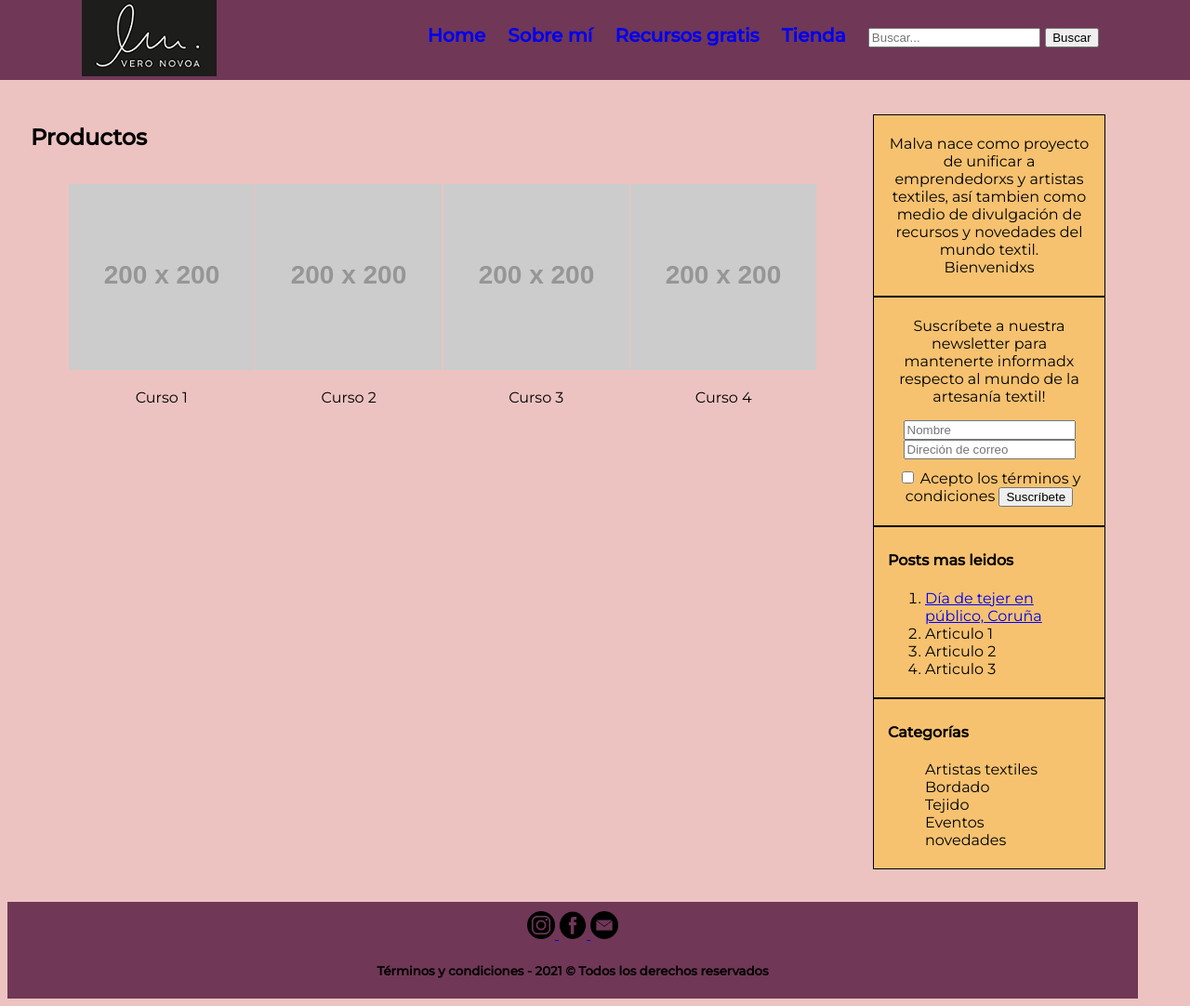
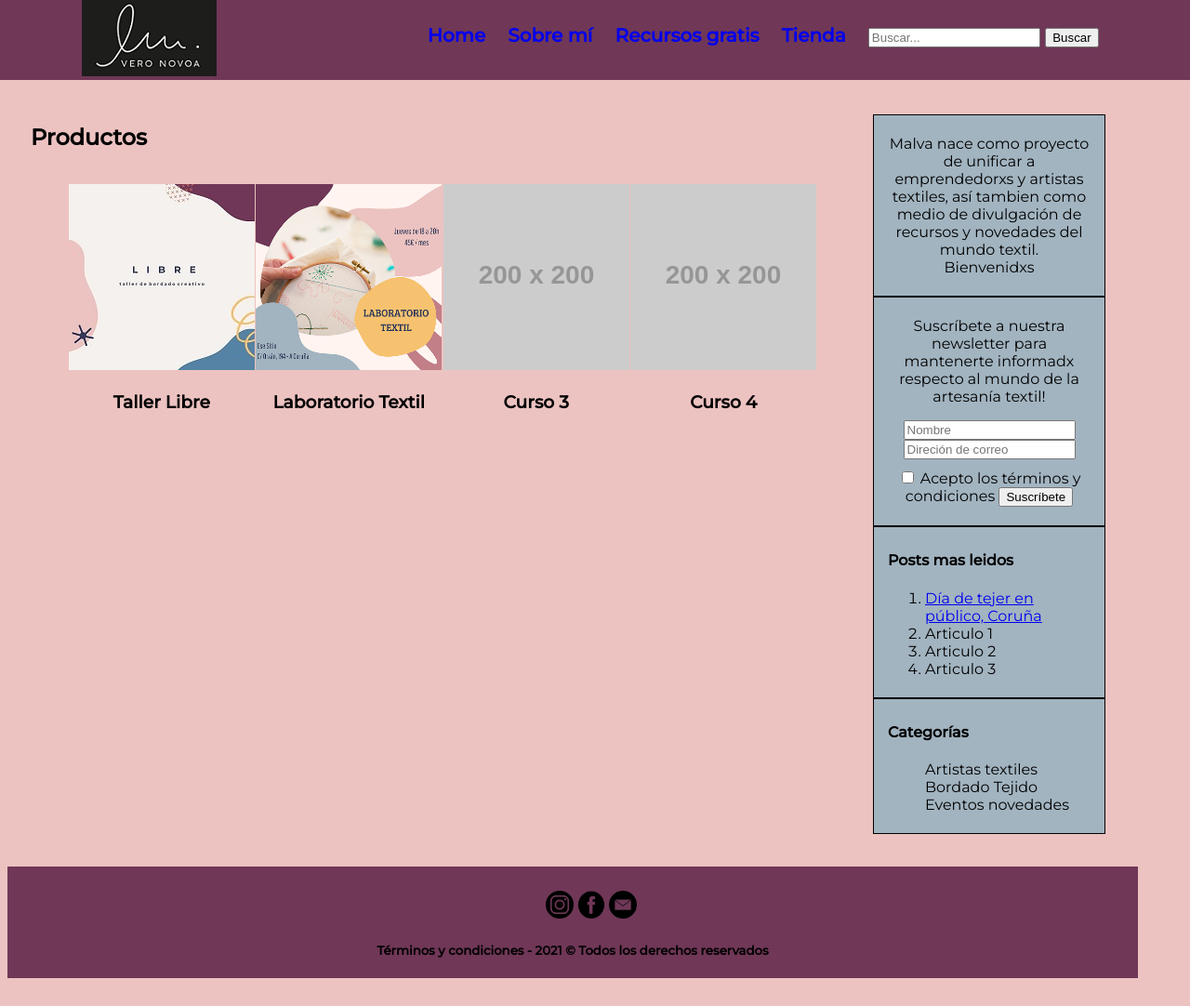
Before and after one commit to NatiBorjas/Malva, a website: page pages/tienda.html in a window 1280 px wide. Shown: the whole page at 93% size. After the commit the page ends 1060 px from the top, so only its background shows below. Drawn offline with Linux system fonts and the light colour scheme; placeholder pictures from the web are drawn by us.

Commit message:
Reestructuracion HTML y SASS

```diff
--- a/pages/tienda.html
+++ b/pages/tienda.html
@@ -55,20 +55,20 @@
             <div class="flex">
                 <ul class="lista-cursos">
                     <li>
-                        <img class="move" src="https://dummyimage.com/200x200/000/fff.jpg" alt="curso1">
-                        <p>Curso 1</p>
+                        <img class="move" src="../public/img/taller_libre.jpg" alt="Taller Libre">
+                        <h3>Taller Libre</h3>
                     </li>
                     <li>
-                        <img class="move" src="https://dummyimage.com/200x200/000/fff.jpg" alt="curso2">
-                        <p>Curso 2</p>
+                        <img class="move" src="../public/img/lab-textil.png" alt="Laboratorio textil">
+                        <h3>Laboratorio Textil</h3>
                     </li>
                     <li>
                         <img class="move" src="https://dummyimage.com/200x200/000/fff.jpg" alt="curso3">
-                        <p>Curso 3</p>
+                        <h3>Curso 3</h3>
                     </li>
                     <li>
                         <img class="move" src="https://dummyimage.com/200x200/000/fff.jpg" alt="curso4">
-                        <p>Curso 4</p>
+                        <h3>Curso 4</h3>
                     </li>
                 </ul>
             </div>
@@ -123,15 +123,23 @@
         <!-- Footer -->
         <footer>
             <div class="redes-sociales">
+                <ul>
+                    <li>
                         <a href="https://www.instagram.com/veronovoa__/" target="_blank">
                             <img class="logos" src="../public/img/logo-ig.png" alt="logo instagram">
                         </a>
+                    </li>
+                    <li>
                         <a href="https://www.facebook.com/veronovoatextil" target="_blank">
                             <img class="logos" src="../public/img/logo-fb.png" alt="logo facebook">
                         </a>
+                    </li>
+                    <li>
                         <a href="mailto: hola@veronovoa.es">
                             <img class="logos" src="../public/img/logo-mail.png" alt="logo correo">
                         </a>
+                    </li>
+                </ul>
             </div>
             <div>
                 <h5>Términos y condiciones - 2021 © Todos los derechos reservados</h5>
--- a/scss/_tienda.scss
+++ b/scss/_tienda.scss
@@ -12,8 +12,10 @@
     justify-content: space-around;
 }
 .move{
+    height: 200px;
+    width: 200px;
     transition: all .2s ease-in-out;
-    :hover {
-        transform: scale(1.5);
-    }
 }
+.move:hover {
+    transform: scale(120%);
+}
--- a/scss/stylesheet.scss
+++ b/scss/stylesheet.scss
@@ -55,7 +55,6 @@ main{
     li{
         font-size: 20px;
         font-weight: bold;
-        color: #1d1d1b;
         display: inline-block;
         text-align: center;
         list-style-type: none;
@@ -84,8 +83,11 @@ aside{
 .item-menu-der{
     border: 1px solid black;
     padding: 5px 15px;
-    background-color: #f6c270;
+    background-color: #A2B4C0;
     border-collapse: collapse;
+}
+ol{
+    text-decoration: none;
 }
 #terminos-condiciones{
     padding-top: 10px;
@@ -103,6 +105,11 @@ footer{
     background-color: #703757;
     padding-top: 10px;
 }
+ul{
+    li{
+        display: inline-block;
+    }
+}
 .logos{
     height: 30px;
     width: 30px;
```
Also changed, not shown: index.html (+8 -0 lines), pages/blog.html (+8 -0 lines), pages/recursosgratis.html (+8 -0 lines), pages/sobremi.html (+8 -0 lines), css/main.css, public/img/lab-textil.png (added), public/img/taller_libre.jpg (added). Lines whose indentation alone changed are shown as unchanged.
